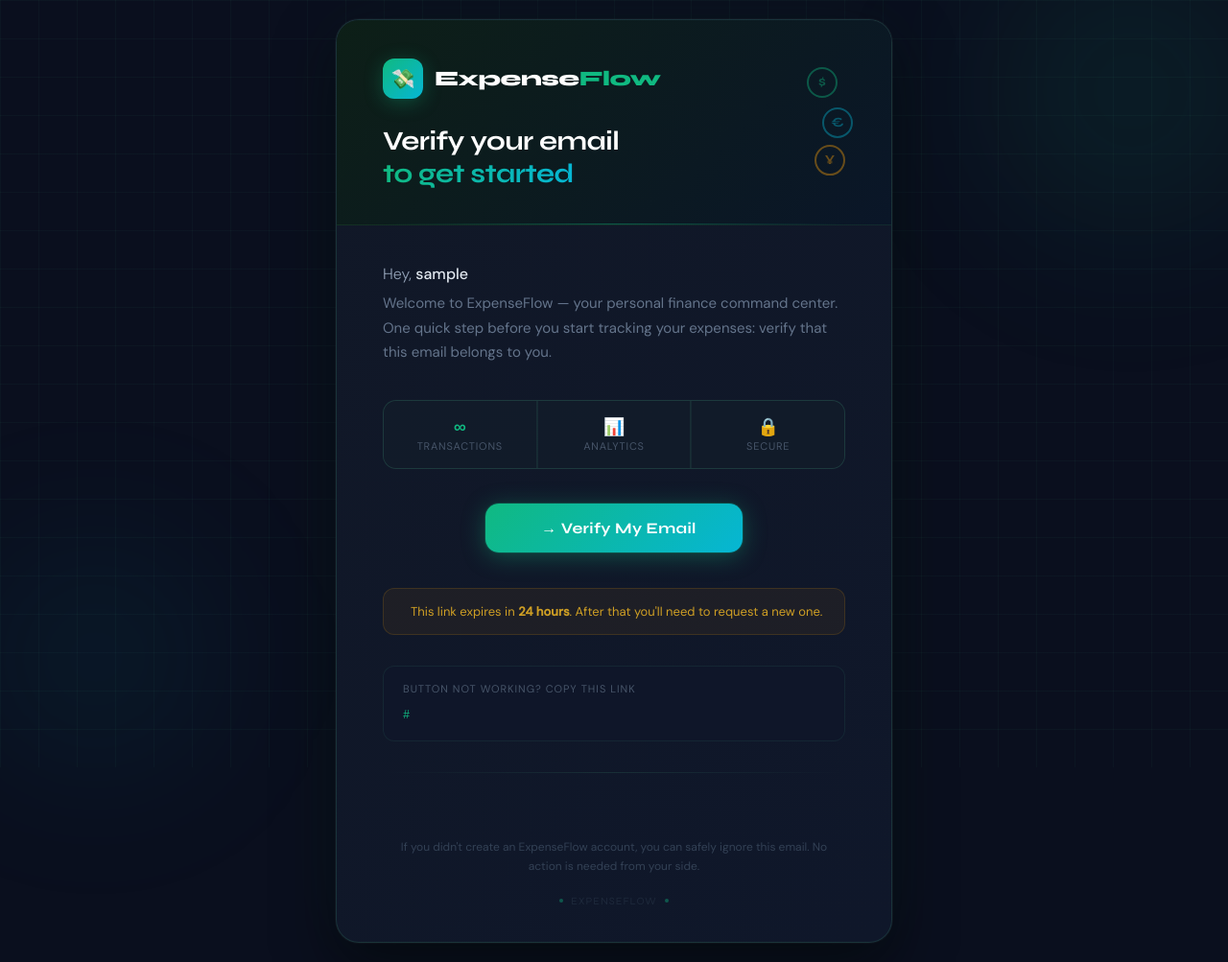
After one commit to NikashLamsal/Expense-Tracker, a Django app: template expensetracker/tracker/templates/verification_email.html in a window 1280 px wide. The commit adds this page. Shown: the whole page at 96% size. Run offline with Django 5.2, Linux system fonts and the light colour scheme; the template is opened without the code that fills it: most values are stand-ins (such as "Sample title", 1, 10 or a date in 2020).

Commit message:
email verification added

```diff
--- /dev/null
+++ b/expensetracker/tracker/templates/base2.html
@@ -0,0 +1,389 @@
+<!DOCTYPE html>
+<html lang="en">
+<head>
+    <meta charset="UTF-8">
+    <meta name="viewport" content="width=device-width, initial-scale=1.0">
+    <title>Verify Your Email - ExpenseFlow</title>
+    <link href="https://fonts.googleapis.com/css2?family=Syne:wght@400;600;700;800&family=DM+Sans:wght@300;400;500&display=swap" rel="stylesheet">
+    <style>
+        * {
+            margin: 0;
+            padding: 0;
+            box-sizing: border-box;
+        }
+
+        body {
+            background-color: #0a0f1e;
+            font-family: 'DM Sans', sans-serif;
+            min-height: 100vh;
+            display: flex;
+            align-items: center;
+            justify-content: center;
+            padding: 20px;
+            overflow: hidden;
+            position: relative;
+        }
+
+        body::before {
+            content: '';
+            position: fixed;
+            inset: 0;
+            background-image:
+                linear-gradient(rgba(99, 255, 180, 0.03) 1px, transparent 1px),
+                linear-gradient(90deg, rgba(99, 255, 180, 0.03) 1px, transparent 1px);
+            background-size: 40px 40px;
+            z-index: 0;
+        }
+
+        .orb {
+            position: fixed;
+            border-radius: 50%;
+            filter: blur(80px);
+            z-index: 0;
+            animation: float 8s ease-in-out infinite;
+        }
+
+        .orb-1 {
+            width: 400px;
+            height: 400px;
+            background: radial-gradient(circle, rgba(16, 185, 129, 0.15), transparent 70%);
+            top: -100px;
+            right: -100px;
+            animation-delay: 0s;
+        }
+
+        .orb-2 {
+            width: 300px;
+            height: 300px;
+            background: radial-gradient(circle, rgba(6, 182, 212, 0.12), transparent 70%);
+            bottom: -50px;
+            left: -50px;
+            animation-delay: -4s;
+        }
+
+        @keyframes float {
+            0%, 100% { transform: translateY(0px) scale(1); }
+            50% { transform: translateY(-20px) scale(1.05); }
+        }
+
+        /* Email card */
+        .email-wrapper {
+            position: relative;
+            z-index: 1;
+            width: 100%;
+            max-width: 580px;
+        }
+
+        .card {
+            background: linear-gradient(135deg, #111827 0%, #0f172a 100%);
+            border: 1px solid rgba(99, 255, 180, 0.12);
+            border-radius: 24px;
+            overflow: hidden;
+            box-shadow:
+                0 0 0 1px rgba(255,255,255,0.03),
+                0 25px 60px rgba(0, 0, 0, 0.5),
+                0 0 80px rgba(16, 185, 129, 0.06);
+        }
+
+        /* Header */
+        .header {
+            background: linear-gradient(135deg, #0d1f17 0%, #0a1628 100%);
+            padding: 40px 48px 36px;
+            position: relative;
+            border-bottom: 1px solid rgba(99, 255, 180, 0.08);
+            overflow: hidden;
+        }
+
+        .header::after {
+            content: '';
+            position: absolute;
+            bottom: 0;
+            left: 48px;
+            right: 48px;
+            height: 1px;
+            background: linear-gradient(90deg, transparent, rgba(16, 185, 129, 0.4), transparent);
+        }
+
+        .brand {
+            display: flex;
+            align-items: center;
+            gap: 12px;
+            margin-bottom: 28px;
+        }
+
+        .brand-icon {
+            width: 42px;
+            height: 42px;
+            background: linear-gradient(135deg, #10b981, #06b6d4);
+            border-radius: 12px;
+            display: flex;
+            align-items: center;
+            justify-content: center;
+            font-size: 20px;
+            box-shadow: 0 4px 20px rgba(16, 185, 129, 0.3);
+        }
+
+        .brand-name {
+            font-family: 'Syne', sans-serif;
+            font-size: 22px;
+            font-weight: 800;
+            color: #ffffff;
+            letter-spacing: -0.5px;
+        }
+
+        .brand-name span {
+            color: #10b981;
+        }
+
+        .header-title {
+            font-family: 'Syne', sans-serif;
+            font-size: 28px;
+            font-weight: 700;
+            color: #ffffff;
+            line-height: 1.2;
+            letter-spacing: -0.5px;
+        }
+
+        .header-title span {
+            background: linear-gradient(90deg, #10b981, #06b6d4);
+            -webkit-background-clip: text;
+            -webkit-text-fill-color: transparent;
+            background-clip: text;
+        }
+
+        /* Floating coins decoration */
+        .coins-decoration {
+            position: absolute;
+            right: 40px;
+            top: 50%;
+            transform: translateY(-50%);
+            display: flex;
+            flex-direction: column;
+            gap: 8px;
+            opacity: 0.4;
+        }
+
+        .coin {
+            width: 32px;
+            height: 32px;
+            border-radius: 50%;
+            border: 2px solid;
+            display: flex;
+            align-items: center;
+            justify-content: center;
+            font-size: 14px;
+            font-weight: 700;
+            font-family: 'Syne', sans-serif;
+        }
+
+        .coin-1 { border-color: #10b981; color: #10b981; animation: coinFloat 3s ease-in-out infinite; }
+        .coin-2 { border-color: #06b6d4; color: #06b6d4; animation: coinFloat 3s ease-in-out infinite 0.5s; margin-left: 16px; }
+        .coin-3 { border-color: #f59e0b; color: #f59e0b; animation: coinFloat 3s ease-in-out infinite 1s; margin-left: 8px; }
+
+        @keyframes coinFloat {
+            0%, 100% { transform: translateY(0); }
+            50% { transform: translateY(-6px); }
+        }
+
+        /* Body */
+        .body {
+            padding: 40px 48px;
+        }
+
+        .greeting {
+            font-size: 16px;
+            color: #94a3b8;
+            margin-bottom: 8px;
+            font-weight: 300;
+        }
+
+        .greeting strong {
+            color: #e2e8f0;
+            font-weight: 500;
+        }
+
+        .message {
+            font-size: 15px;
+            color: #64748b;
+            line-height: 1.7;
+            margin-bottom: 36px;
+        }
+
+        /* Stats strip */
+        .stats-strip {
+            display: flex;
+            gap: 1px;
+            background: rgba(99, 255, 180, 0.08);
+            border-radius: 14px;
+            overflow: hidden;
+            margin-bottom: 36px;
+            border: 1px solid rgba(99, 255, 180, 0.08);
+        }
+
+        .stat {
+            flex: 1;
+            padding: 16px 20px;
+            background: rgba(17, 24, 39, 0.8);
+            text-align: center;
+        }
+
+        .stat:not(:last-child) {
+            border-right: 1px solid rgba(99, 255, 180, 0.08);
+        }
+
+        .stat-value {
+            font-family: 'Syne', sans-serif;
+            font-size: 18px;
+            font-weight: 700;
+            color: #10b981;
+            display: block;
+        }
+
+        .stat-label {
+            font-size: 11px;
+            color: #475569;
+            text-transform: uppercase;
+            letter-spacing: 0.8px;
+            margin-top: 2px;
+            display: block;
+        }
+
+        /* CTA Button */
+        .cta-wrapper {
+            text-align: center;
+            margin-bottom: 32px;
+        }
+
+        .cta-button {
+            display: inline-block;
+            padding: 16px 48px;
+            background: linear-gradient(135deg, #10b981 0%, #06b6d4 100%);
+            color: #ffffff;
+            text-decoration: none;
+            border-radius: 14px;
+            font-family: 'Syne', sans-serif;
+            font-size: 16px;
+            font-weight: 700;
+            letter-spacing: 0.3px;
+            box-shadow:
+                0 4px 24px rgba(16, 185, 129, 0.35),
+                0 0 0 1px rgba(16, 185, 129, 0.2);
+            transition: all 0.3s ease;
+            position: relative;
+            overflow: hidden;
+        }
+
+        .cta-button::before {
+            content: '→';
+            margin-left: 10px;
+            display: inline-block;
+            transition: transform 0.3s ease;
+        }
+
+        /* Fallback URL */
+        .fallback {
+            background: rgba(15, 23, 42, 0.6);
+            border: 1px solid rgba(99, 255, 180, 0.07);
+            border-radius: 12px;
+            padding: 16px 20px;
+            margin-bottom: 32px;
+        }
+
+        .fallback-label {
+            font-size: 11px;
+            text-transform: uppercase;
+            letter-spacing: 1px;
+            color: #475569;
+            margin-bottom: 8px;
+            display: block;
+        }
+
+        .fallback-url {
+            font-size: 12px;
+            color: #10b981;
+            word-break: break-all;
+            line-height: 1.6;
+            font-family: 'Courier New', monospace;
+        }
+
+        /* Expiry notice */
+        .expiry-notice {
+            display: flex;
+            align-items: center;
+            gap: 10px;
+            background: rgba(245, 158, 11, 0.06);
+            border: 1px solid rgba(245, 158, 11, 0.15);
+            border-radius: 12px;
+            padding: 14px 18px;
+            margin-bottom: 32px;
+        }
+
+        .expiry-icon {
+            font-size: 18px;
+            flex-shrink: 0;
+        }
+
+        .expiry-text {
+            font-size: 13px;
+            color: #92400e;
+            color: #fbbf24;
+            opacity: 0.8;
+            line-height: 1.5;
+        }
+
+        .divider {
+            height: 1px;
+            background: linear-gradient(90deg, transparent, rgba(99, 255, 180, 0.1), transparent);
+            margin-bottom: 28px;
+        }
+
+        .footer {
+            padding: 0 48px 36px;
+        }
+
+        .footer-note {
+            font-size: 12px;
+            color: #334155;
+            line-height: 1.6;
+            text-align: center;
+            margin-bottom: 20px;
+        }
+
+        .footer-brand {
+            display: flex;
+            align-items: center;
+            justify-content: center;
+            gap: 8px;
+        }
+
+        .footer-dot {
+            width: 4px;
+            height: 4px;
+            border-radius: 50%;
+            background: #10b981;
+            opacity: 0.4;
+        }
+
+        .footer-text {
+            font-size: 11px;
+            color: #1e293b;
+            font-family: 'Syne', sans-serif;
+            letter-spacing: 1px;
+            text-transform: uppercase;
+        }
+
+        @media (max-width: 580px) {
+            .header, .body { padding: 28px 28px; }
+            .footer { padding: 0 28px 28px; }
+            .header-title { font-size: 22px; }
+            .coins-decoration { display: none; }
+            .stats-strip { flex-direction: column; gap: 0; }
+            .stat:not(:last-child) { border-right: none; border-bottom: 1px solid rgba(99, 255, 180, 0.08); }
+        }
+    </style>
+</head>
+<body>
+{% block start %}
+{% endblock %}
+</body>
+</html>
--- /dev/null
+++ b/expensetracker/tracker/templates/verification_email.html
@@ -0,0 +1,85 @@
+{% extends 'base2.html' %}
+
+{% block start %}
+<div class="orb orb-1"></div>
+    <div class="orb orb-2"></div>
+
+    <div class="email-wrapper">
+        <div class="card">
+
+            <div class="header">
+                <div class="brand">
+                    <div class="brand-icon">💸</div>
+                    <div class="brand-name">Expense<span>Flow</span></div>
+                </div>
+                <div class="header-title">
+                    Verify your email<br>
+                    <span>to get started</span>
+                </div>
+
+                <div class="coins-decoration">
+                    <div class="coin coin-1">$</div>
+                    <div class="coin coin-2">€</div>
+                    <div class="coin coin-3">¥</div>
+                </div>
+            </div>
+
+            <div class="body">
+                <p class="greeting">Hey, <strong>{{ username }}</strong></p>
+                <p class="message">
+                    Welcome to ExpenseFlow — your personal finance command center.
+                    One quick step before you start tracking your expenses: verify
+                    that this email belongs to you.
+                </p>
+
+                <div class="stats-strip">
+                    <div class="stat">
+                        <span class="stat-value">∞</span>
+                        <span class="stat-label">Transactions</span>
+                    </div>
+                    <div class="stat">
+                        <span class="stat-value">📊</span>
+                        <span class="stat-label">Analytics</span>
+                    </div>
+                    <div class="stat">
+                        <span class="stat-value">🔒</span>
+                        <span class="stat-label">Secure</span>
+                    </div>
+                </div>
+
+                <div class="cta-wrapper">
+                    <a href="{{ verification_url }}" class="cta-button">
+                        Verify My Email
+                    </a>
+                </div>
+
+                <div class="expiry-notice">
+                    <span class="expiry-icon"></span>
+                    <span class="expiry-text">This link expires in <strong>24 hours</strong>. After that you'll need to request a new one.</span>
+                </div>
+
+                <div class="fallback">
+                    <span class="fallback-label">Button not working? Copy this link</span>
+                    <span class="fallback-url">{{ verification_url }}</span>
+                </div>
+
+                <div class="divider"></div>
+
+            </div>
+
+            <div class="footer">
+                <p class="footer-note">
+                    If you didn't create an ExpenseFlow account, you can safely ignore this email.
+                    No action is needed from your side.
+                </p>
+                <div class="footer-brand">
+                    <div class="footer-dot"></div>
+                    <span class="footer-text">ExpenseFlow</span>
+                    <div class="footer-dot"></div>
+                </div>
+            </div>
+
+        </div>
+    </div>
+
+{% endblock %}
--- a/expensetracker/tracker/urls.py
+++ b/expensetracker/tracker/urls.py
@@ -8,4 +8,6 @@ urlpatterns = [
     path('login/', views.login_view,name="login_page"),
     path('register/', views.register_view,name="register_page"),
     path('logout/',views.logout_view,name = "logout_page"),
+    path('verify/<uuid:token>/', views.verify_email, name='verify_email'),
+
 ]
```
Also changed, not shown: expensetracker/expensetracker/settings.py (+10 -0 lines), expensetracker/tracker/models.py (+13 -1 lines), expensetracker/tracker/templates/register.html (+18 -0 lines), expensetracker/tracker/views.py (+62 -5 lines), expensetracker/tracker/migrations/0003_emailverificationtoken.py (added).
